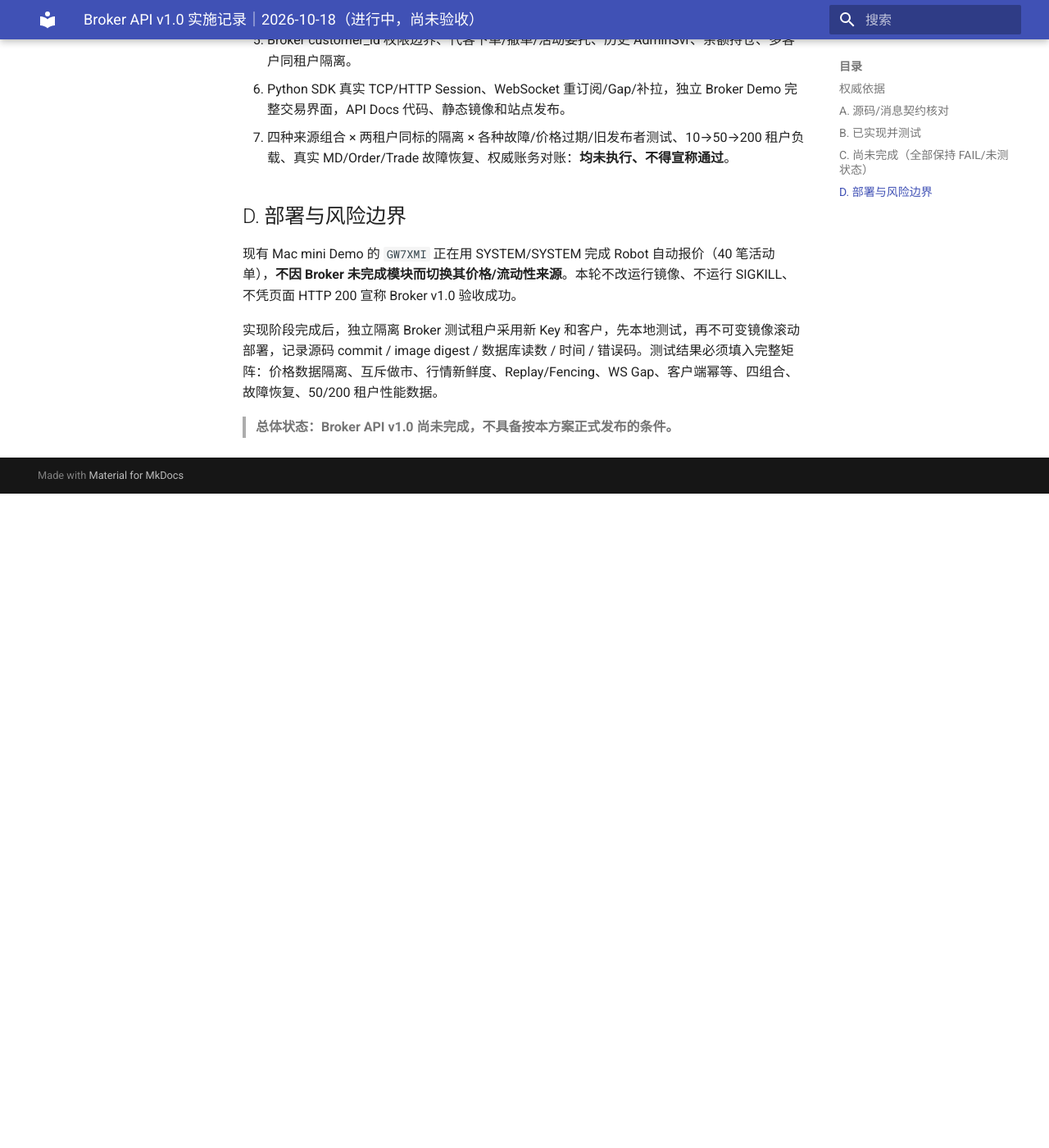
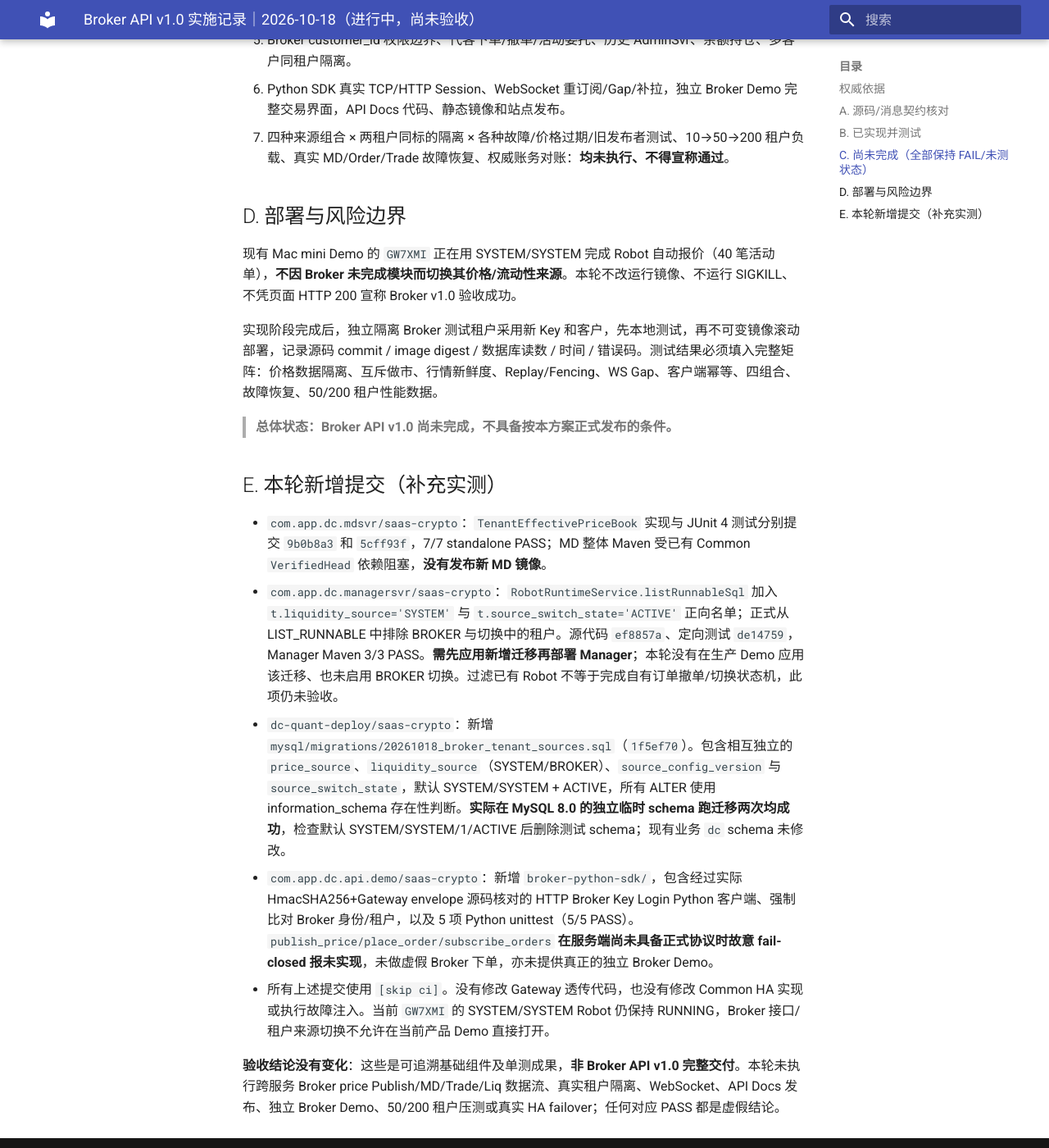
Before and after one commit to bliplink/dc-quant-deploy, an MkDocs documentation site: the page built from docs/BROKER_API_V1_IMPLEMENTATION_AUDIT_20261018.zh-CN.md, in a window 1280 px wide and 1400 px high, scrolled down 1755 px. Shown: the whole window at 82% size. Built offline with MkDocs 1.6.1 and Material for MkDocs 9.7.7, drawn with Linux system fonts in a browser that asks for light colours; before the commit the page ends 2357 px from its top, so only the background shows below that.

Commit message:
docs(broker): record committed MD policy, Robot gate, safe migration and SDK contract tests [skip ci]

```diff
--- a/docs/BROKER_API_V1_IMPLEMENTATION_AUDIT_20261018.zh-CN.md
+++ b/docs/BROKER_API_V1_IMPLEMENTATION_AUDIT_20261018.zh-CN.md
@@ -40,3 +40,14 @@
 实现阶段完成后，独立隔离 Broker 测试租户采用新 Key 和客户，先本地测试，再不可变镜像滚动部署，记录源码 commit / image digest / 数据库读数 / 时间 / 错误码。测试结果必须填入完整矩阵：价格数据隔离、互斥做市、行情新鲜度、Replay/Fencing、WS Gap、客户端幂等、四组合、故障恢复、50/200 租户性能数据。
 
 > **总体状态：Broker API v1.0 尚未完成，不具备按本方案正式发布的条件。**
+
+
+## E. 本轮新增提交（补充实测）
+
+- `com.app.dc.mdsvr/saas-crypto`：`TenantEffectivePriceBook` 实现与 JUnit 4 测试分别提交 `9b0b8a3` 和 `5cff93f`，7/7 standalone PASS；MD 整体 Maven 受已有 Common `VerifiedHead` 依赖阻塞，**没有发布新 MD 镜像**。
+- `com.app.dc.managersvr/saas-crypto`：`RobotRuntimeService.listRunnableSql` 加入 `t.liquidity_source='SYSTEM'` 与 `t.source_switch_state='ACTIVE'` 正向名单；正式从 LIST_RUNNABLE 中排除 BROKER 与切换中的租户。源代码 `ef8857a`、定向测试 `de14759`，Manager Maven 3/3 PASS。**需先应用新增迁移再部署 Manager**；本轮没有在生产 Demo 应用该迁移、也未启用 BROKER 切换。过滤已有 Robot 不等于完成自有订单撤单/切换状态机，此项仍未验收。
+- `dc-quant-deploy/saas-crypto`：新增 `mysql/migrations/20261018_broker_tenant_sources.sql`（`1f5ef70`）。包含相互独立的 `price_source`、`liquidity_source`（SYSTEM/BROKER）、`source_config_version` 与 `source_switch_state`，默认 SYSTEM/SYSTEM + ACTIVE，所有 ALTER 使用 information_schema 存在性判断。**实际在 MySQL 8.0 的独立临时 schema 跑迁移两次均成功**，检查默认 SYSTEM/SYSTEM/1/ACTIVE 后删除测试 schema；现有业务 `dc` schema 未修改。
+- `com.app.dc.api.demo/saas-crypto`：新增 `broker-python-sdk/`，包含经过实际 HmacSHA256+Gateway envelope 源码核对的 HTTP Broker Key Login Python 客户端、强制比对 Broker 身份/租户，以及 5 项 Python unittest（5/5 PASS）。`publish_price/place_order/subscribe_orders` **在服务端尚未具备正式协议时故意 fail-closed 报未实现**，未做虚假 Broker 下单，亦未提供真正的独立 Broker Demo。
+- 所有上述提交使用 `[skip ci]`。没有修改 Gateway 透传代码，也没有修改 Common HA 实现或执行故障注入。当前 `GW7XMI` 的 SYSTEM/SYSTEM Robot 仍保持 RUNNING，Broker 接口/租户来源切换不允许在当前产品 Demo 直接打开。
+
+**验收结论没有变化**：这些是可追溯基础组件及单测成果，**非 Broker API v1.0 完整交付**。本轮未执行跨服务 Broker price Publish/MD/Trade/Liq 数据流、真实租户隔离、WebSocket、API Docs 发布、独立 Broker Demo、50/200 租户压测或真实 HA failover；任何对应 PASS 都是虚假结论。
```
